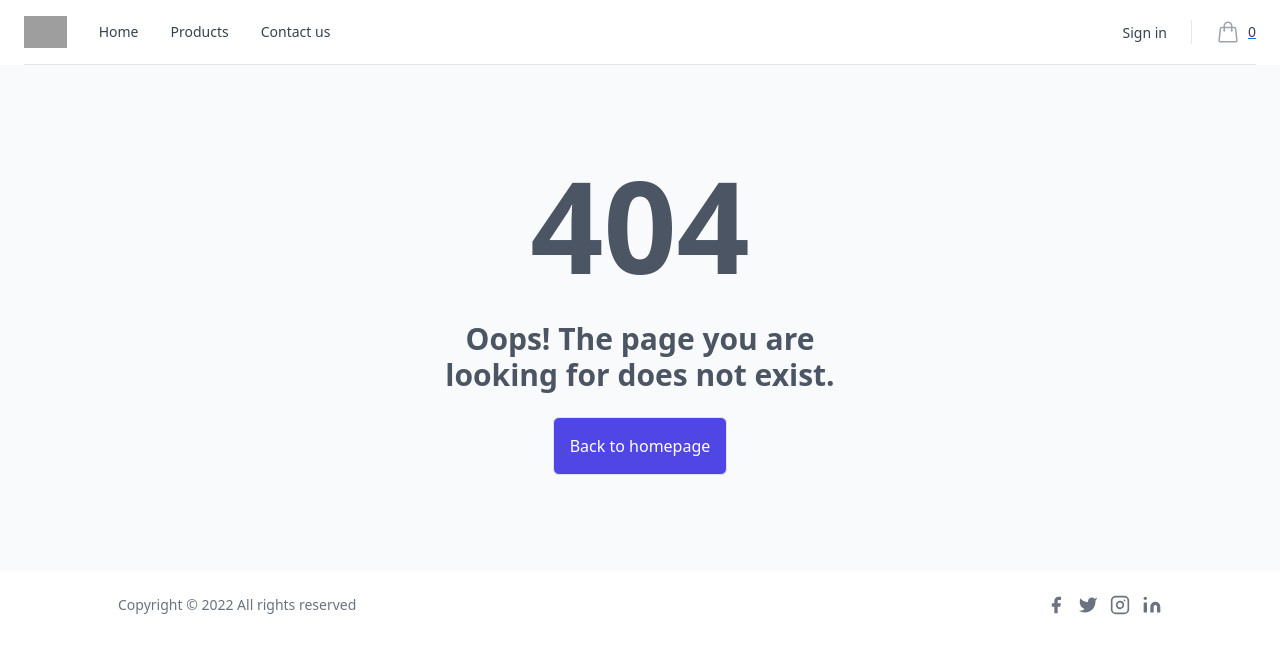
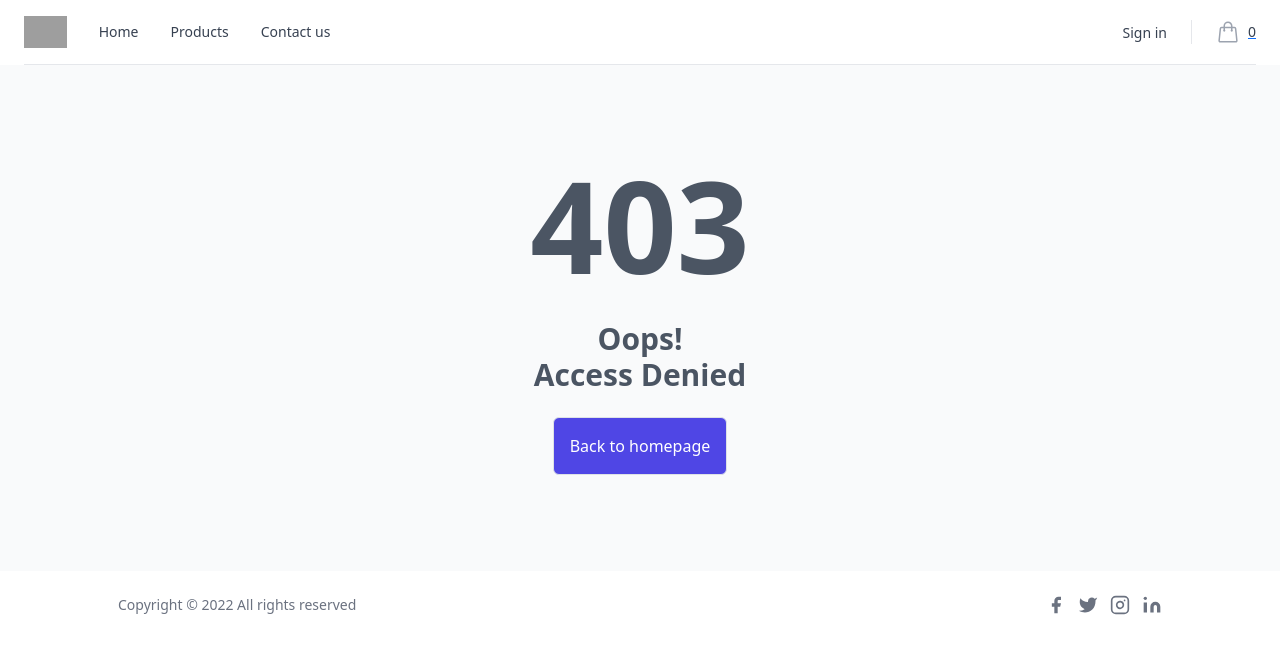
Before and after one commit to hamzabelakri/E-commerce, a React (Create React App) app in the folder client/: page /warning in a window 1280 px wide. Before the commit this address had no page. Shown: the top 654 px of the page. Built offline with nearby package versions, Linux system fonts and the light colour scheme; grey boxes are pictures that could not be loaded.

Commit message:
adminroute

```diff
--- a/client/package.json
+++ b/client/package.json
@@ -16,6 +16,7 @@
     "react-bootstrap": "^2.6.0",
     "react-dom": "^18.2.0",
     "react-file-base64": "^1.0.3",
+    "react-hot-toast": "^2.4.0",
     "react-icons": "^4.7.1",
     "react-redux": "^8.0.5",
     "react-router-dom": "^6.4.3",
--- a/client/src/App.js
+++ b/client/src/App.js
@@ -11,6 +11,7 @@ import UserProfile from "./Components/UserProfile/UserProfile";
 import UserCard from "./Components/Admin/UserCard";
 import UserDetails from "./Components/Admin/UserDetails";
 import PrivateRoute from "./Components/PrivateRoute/PrivateRoute";
+import AdminRoute from "./Components/AdminRoute/AdminRoute";
 import LandingPage from "./Components/LandingPage/LandingPage";
 import Contact from "./Components/Contact/Contact";
 import Footer from "./Components/Footer/Footer";
@@ -19,6 +20,7 @@ import MessageCard from "./Components/Admin/MessageCard";
 import ProductsList from "./Components/Admin/ProductsList";
 import NewProduct from "./Components/Admin/NewProduct";
 import { ScrollToTop } from "./Components/ScrollToTop/ScrollToTop";
+import NoAccess from "./Components/NoAccess/NoAccess";
 function App() {
   return (
     <BrowserRouter>
@@ -38,13 +40,14 @@ function App() {
         <Route path="newproduct" element={<NewProduct />} />
         <Route path="scroll" element={<ScrollToTop />} />
         <Route path="*" element={<NotFound />} />
+        <Route path="warning" element={<NoAccess />} />
 
         <Route
           path="/admin"
           element={
-            <PrivateRoute>
+            <AdminRoute>
               <AdminProfile />
-            </PrivateRoute>
+            </AdminRoute>
           }
         />
         <Route
--- /dev/null
+++ b/client/src/Components/AdminRoute/AdminRoute.js
@@ -0,0 +1,18 @@
+import React from "react";
+import { Navigate } from "react-router-dom";
+import { useSelector } from "react-redux";
+
+
+function AdminRoute({ children }) {
+  const token = localStorage.getItem("token");
+  const state = useSelector((state) => state.authReducer);
+  console.log(state.user.role);
+
+  return (
+    <div>
+      {token && state.user.role == 1 ? children : <Navigate to="/warning" />}
+    </div>
+  );
+}
+
+export default AdminRoute;
--- /dev/null
+++ b/client/src/Components/NoAccess/NoAccess.js
@@ -0,0 +1,30 @@
+import React from 'react'
+import { Link } from "react-router-dom";
+
+function NoAccess() {
+  return (
+<section class="flex items-center p-16 bg-gray-50 dark:text-gray-100">
+      <div class="container flex flex-col items-center justify-center px-5 mx-auto my-8">
+        <div class="max-w-md text-center">
+          <h2 class="mb-8 font-extrabold text-9xl text-gray-600">
+            <span class="sr-only">Error</span>403
+          </h2>
+          <p class="text-2xl font-semibold md:text-3xl text-gray-600">
+            Oops!
+            <br/>
+            Access Denied
+          </p>
+
+          <a class="mt-2 no-underline  inline-block rounded-md border border-transparent bg-indigo-600 py-3 px-3 text-center font-medium text-white hover:bg-indigo-700">
+            {" "}
+            <Link to="/" class="no-underline text-white">
+              Back to homepage{" "}
+            </Link>
+          </a>
+        </div>
+      </div>
+    </section>
+  )
+}
+
+export default NoAccess
```
Also changed, not shown: 1 other file (tests, documents, lock files or other folders).
